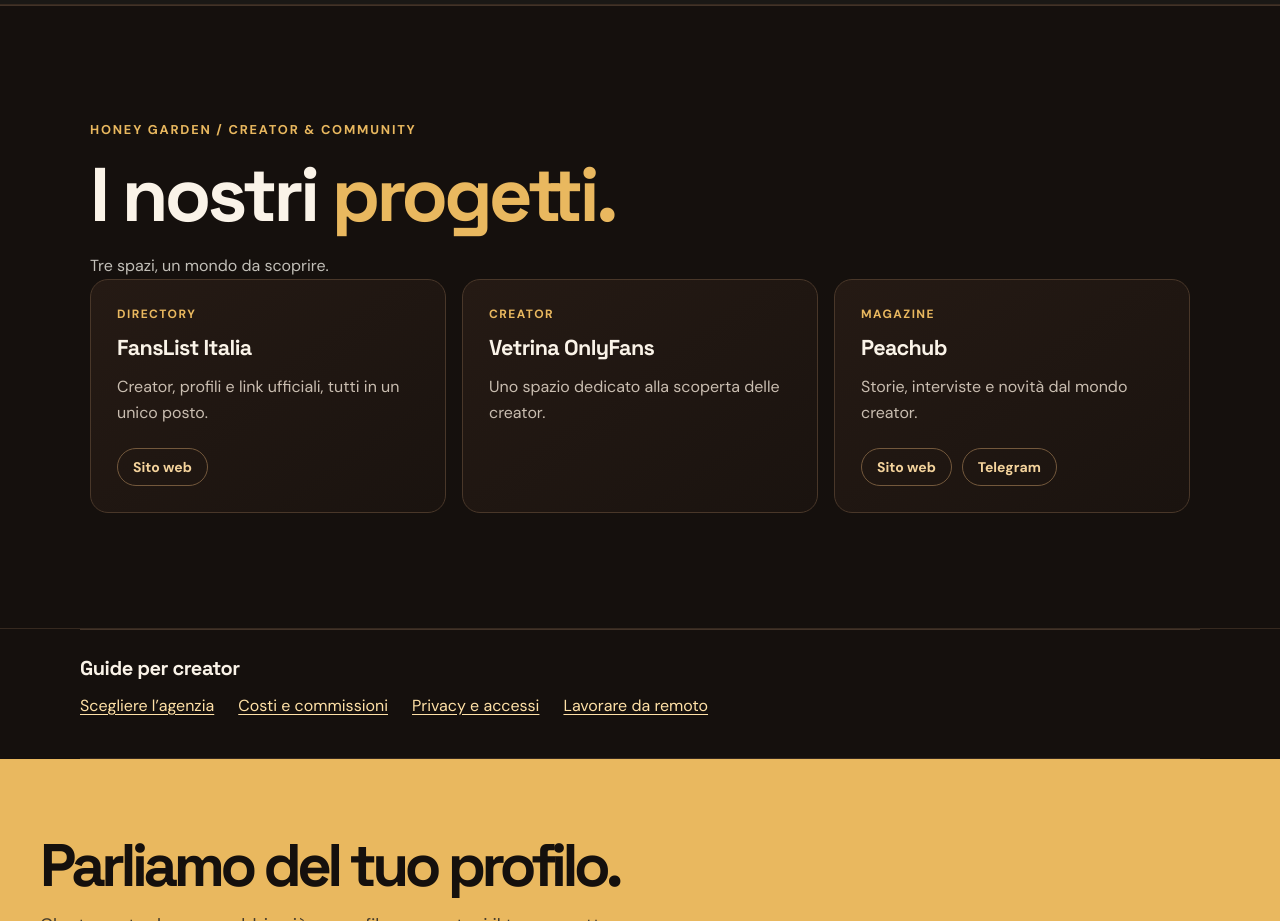
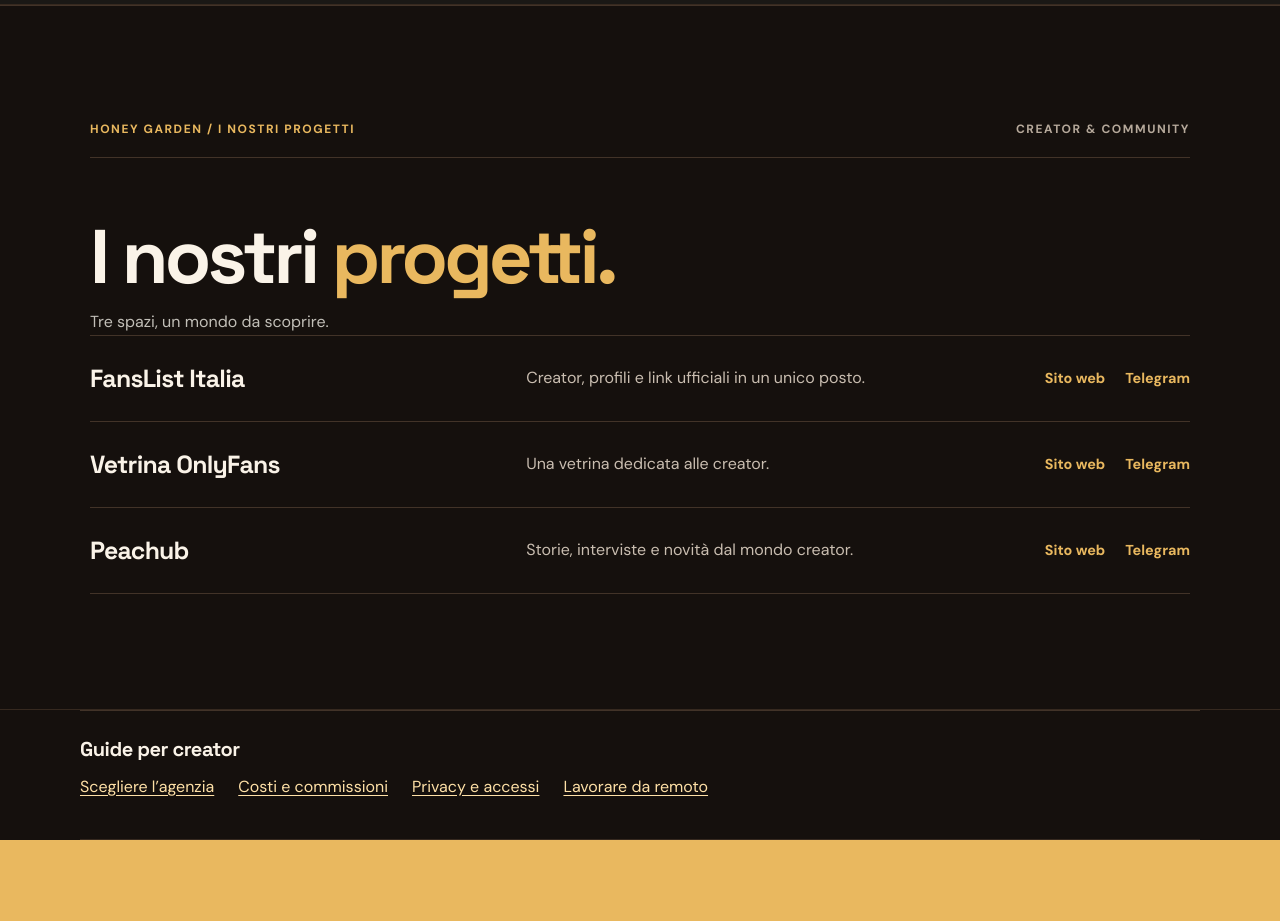
Before and after one commit to LerioRMG/honeygarden-site, a plain HTML site: page index.html in a window 1280 px wide. Shown: the part 8820-9741 px from the top of the page. Drawn offline with nearby package versions, Linux system fonts and the light colour scheme.

Commit message:
Rifinisce progetti e aggiunge tutti i collegamenti

```diff
--- a/index.html
+++ b/index.html
@@ -114,38 +114,34 @@
 <style>
 .hg-projects{background:#15100d;color:#faf3e8;padding:clamp(70px,9vw,130px) 24px;border-top:1px solid #423328}
 .hg-projects-inner{max-width:1100px;margin:auto}
-    .hg-projects-kicker{color:#e9b85f;font-size:.8rem;font-weight:700;letter-spacing:.14em;text-transform:uppercase}
-    .hg-projects h2{font-size:clamp(42px,6vw,76px);line-height:1.02;letter-spacing:-.05em;margin:18px 0}
-    .hg-projects-intro{color:#c9bdb0;line-height:1.65;margin:0 0 38px}
-    .hg-project-grid{display:grid;grid-template-columns:repeat(3,minmax(0,1fr));gap:16px}
-    .hg-project-card{display:flex;flex-direction:column;gap:15px;min-width:0;padding:26px;border:1px solid #493729;border-radius:18px;background:linear-gradient(145deg,#251a14,#1a130f)}
-    .hg-project-tag{color:#e9b85f;font-size:.75rem;letter-spacing:.12em;text-transform:uppercase;font-weight:700}
-    .hg-project-card h3{font-size:1.35rem;letter-spacing:-.03em;margin:0;color:#faf3e8}
-    .hg-project-card p{color:#c9bdb0;line-height:1.6;margin:0;flex:1}
-    .hg-project-links{display:flex;flex-wrap:wrap;gap:10px;margin-top:8px}
-    .hg-project-links a{display:inline-flex;align-items:center;justify-content:center;border:1px solid #73583c;border-radius:999px;padding:9px 15px;color:#f4d39c;font-size:.875rem;font-weight:700;text-decoration:none}
-    .hg-project-links a:hover,.hg-project-links a:focus-visible{background:#e9b85f;border-color:#e9b85f;color:#15100d}
-    @media(max-width:760px){.hg-project-grid{grid-template-columns:1fr}.hg-project-card{padding:22px}}
+.hg-projects-top{display:flex;justify-content:space-between;gap:20px;padding-bottom:20px;border-bottom:1px solid #423328;color:#b6a99b;font-size:.75rem;font-weight:700;letter-spacing:.13em;text-transform:uppercase}
+.hg-projects-top span:first-child{color:#e9b85f}
+.hg-projects h2{font-size:clamp(42px,6vw,76px);line-height:1.02;letter-spacing:-.05em;margin:clamp(35px,5vw,60px) 0 12px}
+.hg-projects-intro{color:#c9bdb0;line-height:1.6;margin:0 0 40px}
+.hg-project-row{display:grid;grid-template-columns:minmax(0,1fr) minmax(0,1.2fr) auto;align-items:center;gap:24px;padding:25px 0;border-top:1px solid #423328}
+.hg-project-row:last-child{border-bottom:1px solid #423328}
+.hg-project-row h3{margin:0;color:#faf3e8;font-size:clamp(1.2rem,2vw,1.55rem);letter-spacing:-.03em}
+.hg-project-row p{margin:0;color:#c9bdb0;line-height:1.55}
+.hg-project-links{display:flex;flex-wrap:wrap;gap:20px}
+.hg-project-links a{color:#e9b85f;font-size:.9rem;font-weight:700;text-decoration:none;padding:8px 0;border-bottom:1px solid transparent}
+.hg-project-links a:hover,.hg-project-links a:focus-visible{border-bottom-color:#e9b85f}
+@media(max-width:760px){.hg-projects-top span:last-child{display:none}.hg-project-row{grid-template-columns:1fr;gap:9px;padding:22px 0}.hg-project-links{margin-top:3px;gap:24px}}
 </style>
 <div class="hg-projects-inner">
-    <div class="hg-projects-kicker">Honey Garden / Creator &amp; community</div>
+  <div class="hg-projects-top"><span>Honey Garden / I nostri progetti</span><span>Creator &amp; community</span></div>
   <h2 id="fanslist-heading">I nostri <span style="color:#e9b85f">progetti.</span></h2>
   <p class="hg-projects-intro">Tre spazi, un mondo da scoprire.</p>
-    <div class="hg-project-grid">
-      <article class="hg-project-card">
-        <span class="hg-project-tag">Directory</span><h3>FansList Italia</h3>
-        <p>Creator, profili e link ufficiali, tutti in un unico posto.</p>
-        <div class="hg-project-links"><a href="https://fanslistitalia.it/" target="_blank" rel="noopener noreferrer" aria-label="Visita il sito FansList Italia">Sito web</a></div>
-      </article>
-      <article class="hg-project-card">
-        <span class="hg-project-tag">Creator</span><h3>Vetrina OnlyFans</h3>
-        <p>Uno spazio dedicato alla scoperta delle creator.</p>
-      </article>
-      <article class="hg-project-card">
-        <span class="hg-project-tag">Magazine</span><h3>Peachub</h3>
-        <p>Storie, interviste e novità dal mondo creator.</p>
-        <div class="hg-project-links"><a href="https://peachub.it/" target="_blank" rel="noopener noreferrer" aria-label="Visita il sito Peachub">Sito web</a><a href="https://t.me/thepeachub" target="_blank" rel="noopener noreferrer" aria-label="Vai al canale Telegram di Peachub">Telegram</a></div>
-      </article>
+  <div class="hg-project-row">
+    <h3>FansList Italia</h3><p>Creator, profili e link ufficiali in un unico posto.</p>
+    <div class="hg-project-links"><a href="https://fanslistitalia.it/" target="_blank" rel="noopener noreferrer" aria-label="Sito FansList Italia">Sito web</a><a href="https://t.me/fanslistitalia" target="_blank" rel="noopener noreferrer" aria-label="Telegram FansList Italia">Telegram</a></div>
+  </div>
+  <div class="hg-project-row">
+    <h3>Vetrina OnlyFans</h3><p>Una vetrina dedicata alle creator.</p>
+    <div class="hg-project-links"><a href="https://vetrinaonlyfans.it/" target="_blank" rel="noopener noreferrer" aria-label="Sito Vetrina OnlyFans">Sito web</a><a href="https://t.me/vetrinaonlyfans" target="_blank" rel="noopener noreferrer" aria-label="Telegram Vetrina OnlyFans">Telegram</a></div>
+  </div>
+  <div class="hg-project-row">
+    <h3>Peachub</h3><p>Storie, interviste e novità dal mondo creator.</p>
+    <div class="hg-project-links"><a href="https://peachub.it/" target="_blank" rel="noopener noreferrer" aria-label="Sito Peachub">Sito web</a><a href="https://t.me/thepeachub" target="_blank" rel="noopener noreferrer" aria-label="Telegram Peachub">Telegram</a></div>
   </div>
 </div>
 </section>
```
Lines whose indentation alone changed are shown as unchanged.
